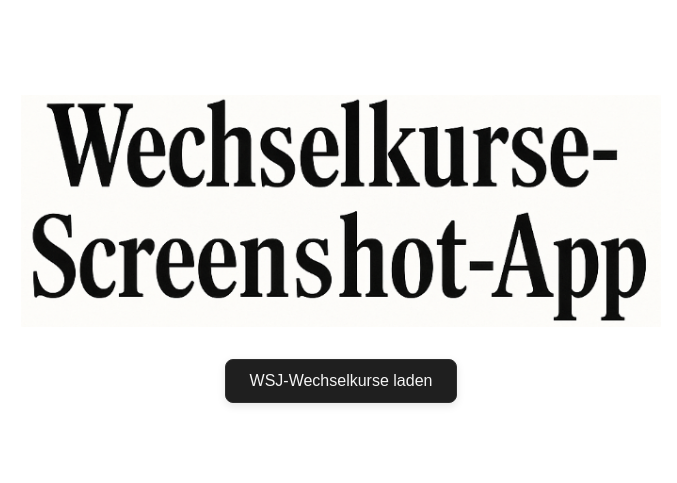
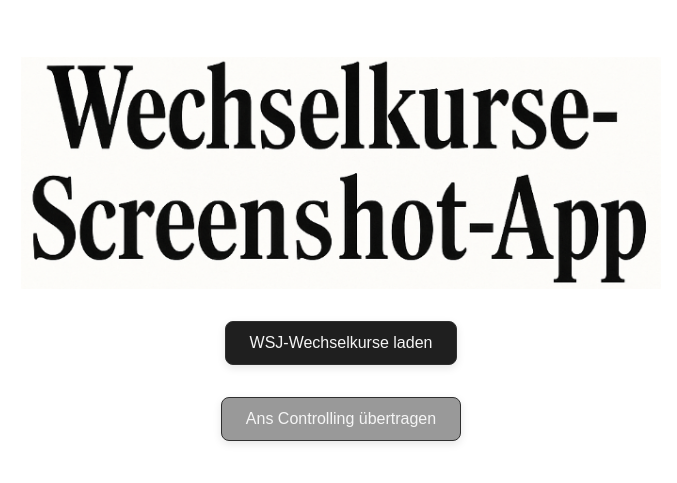
Before and after one commit to Snaefell18/qs4, a Next.js app: page / in a window 1280 px wide. Shown: the part 135-618 px from the top of the page, without its empty margins (299-976 px from the left). Built offline with nearby package versions, Linux system fonts and the light colour scheme.

Commit message:
Update page.js

```diff
--- a/app/page.js
+++ b/app/page.js
@@ -5,19 +5,20 @@
 export default function Home() {
   const [imageUrl, setImageUrl] = useState(null);
   const [loading, setLoading] = useState(false);
+  const [sending, setSending] = useState(false);
+  const [message, setMessage] = useState(null);
   const [showFull, setShowFull] = useState(false);
   const [error, setError] = useState(null);
 
-  async function handleClick() {
+  async function handleScreenshot() {
     try {
       setLoading(true);
       setError(null);
       const res = await fetch("/api/screenshot");
       const data = await res.json();
-      if (!res.ok || !data?.imageUrl) {
-        throw new Error(data?.error || "Screenshot fehlgeschlagen");
-      }
+      if (!res.ok || !data?.imageUrl) throw new Error(data?.error || "Screenshot fehlgeschlagen");
       setImageUrl(data.imageUrl);
+      setMessage(null);
     } catch (e) {
       setError(e.message || "Unbekannter Fehler");
     } finally {
@@ -25,24 +26,50 @@
     }
   }
 
+  async function handleSendEmail() {
+    try {
+      setSending(true);
+      const res = await fetch("/api/sendEmail", {
+        method: "POST",
+        headers: { "Content-Type": "application/json" },
+        body: JSON.stringify({ imageUrl }),
+      });
+      const data = await res.json();
+      if (!res.ok) throw new Error(data?.error || "Mailversand fehlgeschlagen");
+      setMessage("✅ Screenshot erfolgreich ans Controlling gesendet!");
+    } catch (err) {
+      setMessage("❌ Fehler beim Mailversand.");
+    } finally {
+      setSending(false);
+    }
+  }
+
   return (
     <main className="page">
       <div className="container fade-in">
-        {/* Titelbild */}
-        <img
-          src="/titel.png"
-          alt="Wechselkurse-Screenshot-App"
-          className="title-image"
-        />
+        <img src="/titel.png" alt="Wechselkurse-Screenshot-App" className="title-image" />
 
-        {/* Button */}
-        <button className="button" onClick={handleClick} disabled={loading}>
+        <button className="button" onClick={handleScreenshot} disabled={loading}>
           {loading ? "Lädt..." : "WSJ-Wechselkurse laden"}
         </button>
 
-        {error && <div style={{ color: "#b91c1c", marginBottom: 16 }}>{error}</div>}
+        {/* Neuer Button */}
+        <button
+          className="button"
+          style={{
+            backgroundColor: imageUrl ? "#333" : "#999",
+            cursor: imageUrl ? "pointer" : "not-allowed",
+            opacity: sending ? 0.7 : 1,
+          }}
+          onClick={handleSendEmail}
+          disabled={!imageUrl || sending}
+        >
+          {sending ? "Wird gesendet..." : "Ans Controlling übertragen"}
+        </button>
 
-        {/* Screenshot */}
+        {error && <div style={{ color: "#b91c1c", marginTop: 16 }}>{error}</div>}
+        {message && <div style={{ color: "#047857", marginTop: 16 }}>{message}</div>}
+
         {imageUrl && (
           <img
             src={imageUrl}
@@ -51,14 +78,13 @@
             onClick={() => setShowFull(true)}
           />
         )}
+
+        {showFull && imageUrl && (
+          <div className="modal" onClick={() => setShowFull(false)}>
+            <img src={imageUrl} alt="Screenshot groß" />
+          </div>
+        )}
       </div>
-
-      {/* Vollbild */}
-      {showFull && imageUrl && (
-        <div className="modal" onClick={() => setShowFull(false)}>
-          <img src={imageUrl} alt="Screenshot groß" />
-        </div>
-      )}
     </main>
   );
 }
```
